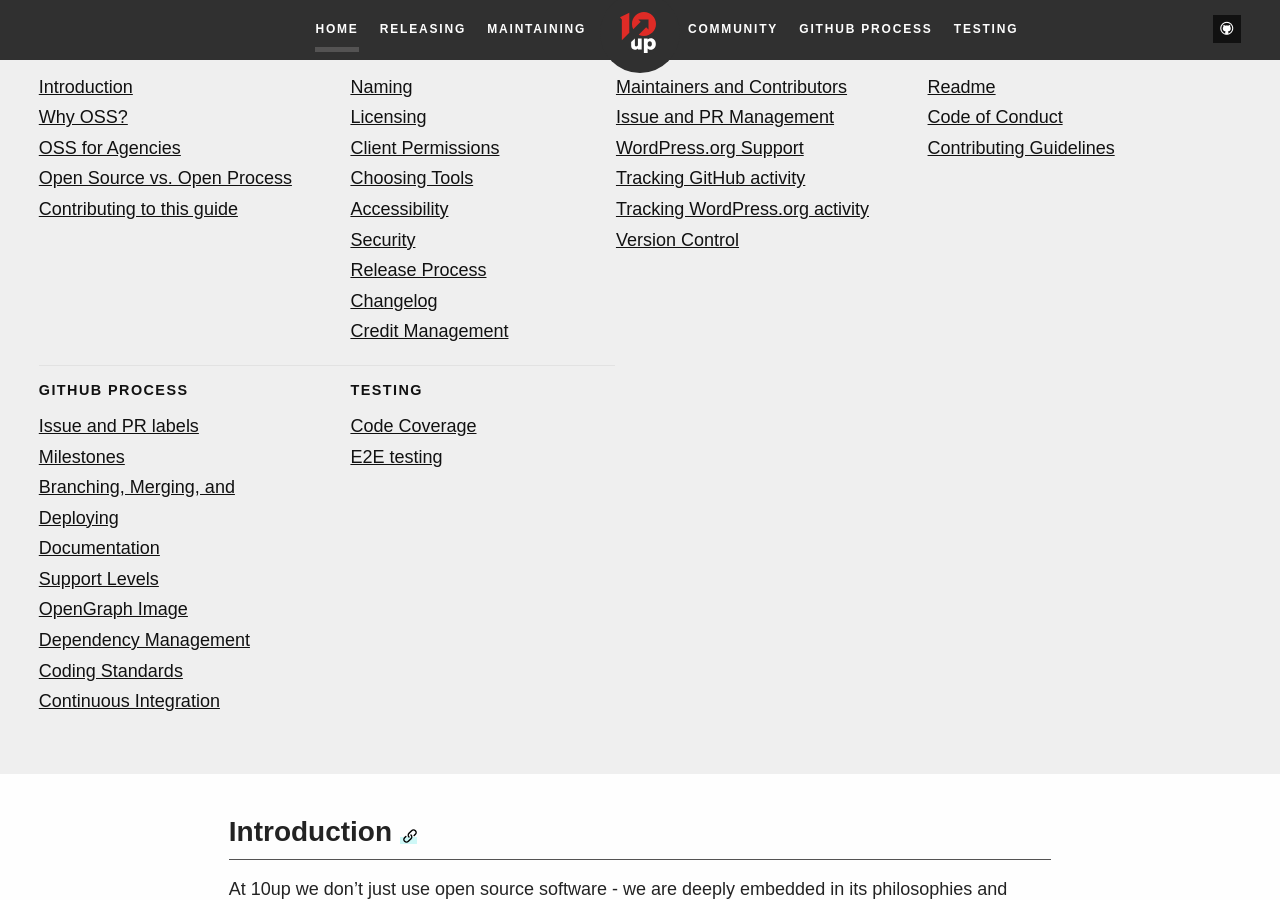
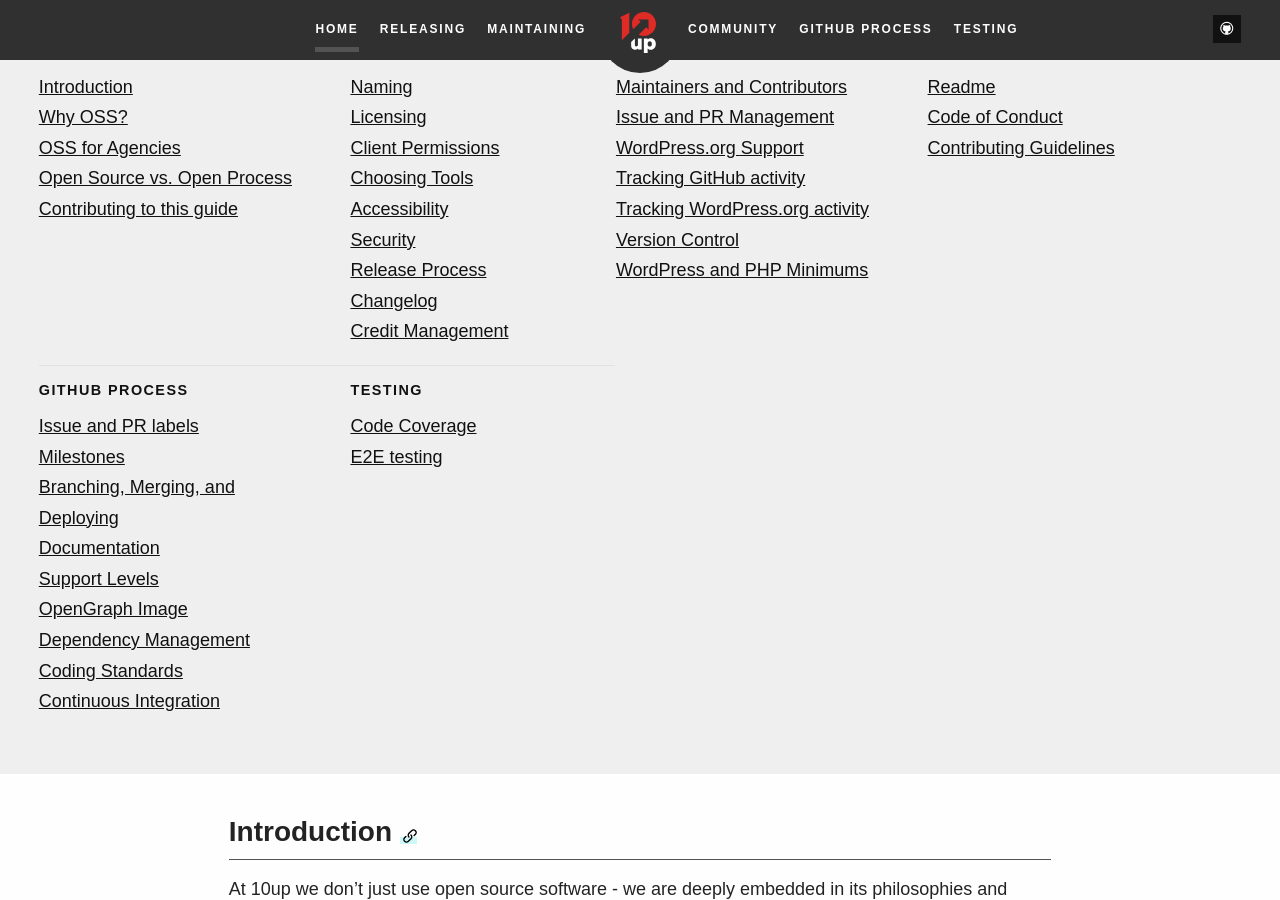
Before and after one commit to 10up/Open-Source-Best-Practices, a Jekyll site: the page built from index.md, in a window 1280 px wide and 900 px high, scrolled down 374 px. Built offline with Jekyll 4.4.1, drawn with Linux system fonts in a browser that asks for light colours; some web fonts are replaced.

Commit message:
add wp-php-mins section link

```diff
--- a/index.md
+++ b/index.md
@@ -59,6 +59,7 @@ updated: 25 November 2019
 			<li><a href="{{ site.baseurl }}/maintaining/#slack-channel-github-activity">Tracking GitHub activity</a></li>
 			<li><a href="{{ site.baseurl }}/maintaining/#dslack-channel-dotorg-activity">Tracking WordPress.org activity</a></li>
 			<li><a href="{{ site.baseurl }}/maintaining/#version-control">Version Control</a></li>
+			<li><a href="{{ site.baseurl }}/maintaining/#wp-php-mins">WordPress and PHP Minimums</a></li>
 		</ul>
   	</div>
 
```
